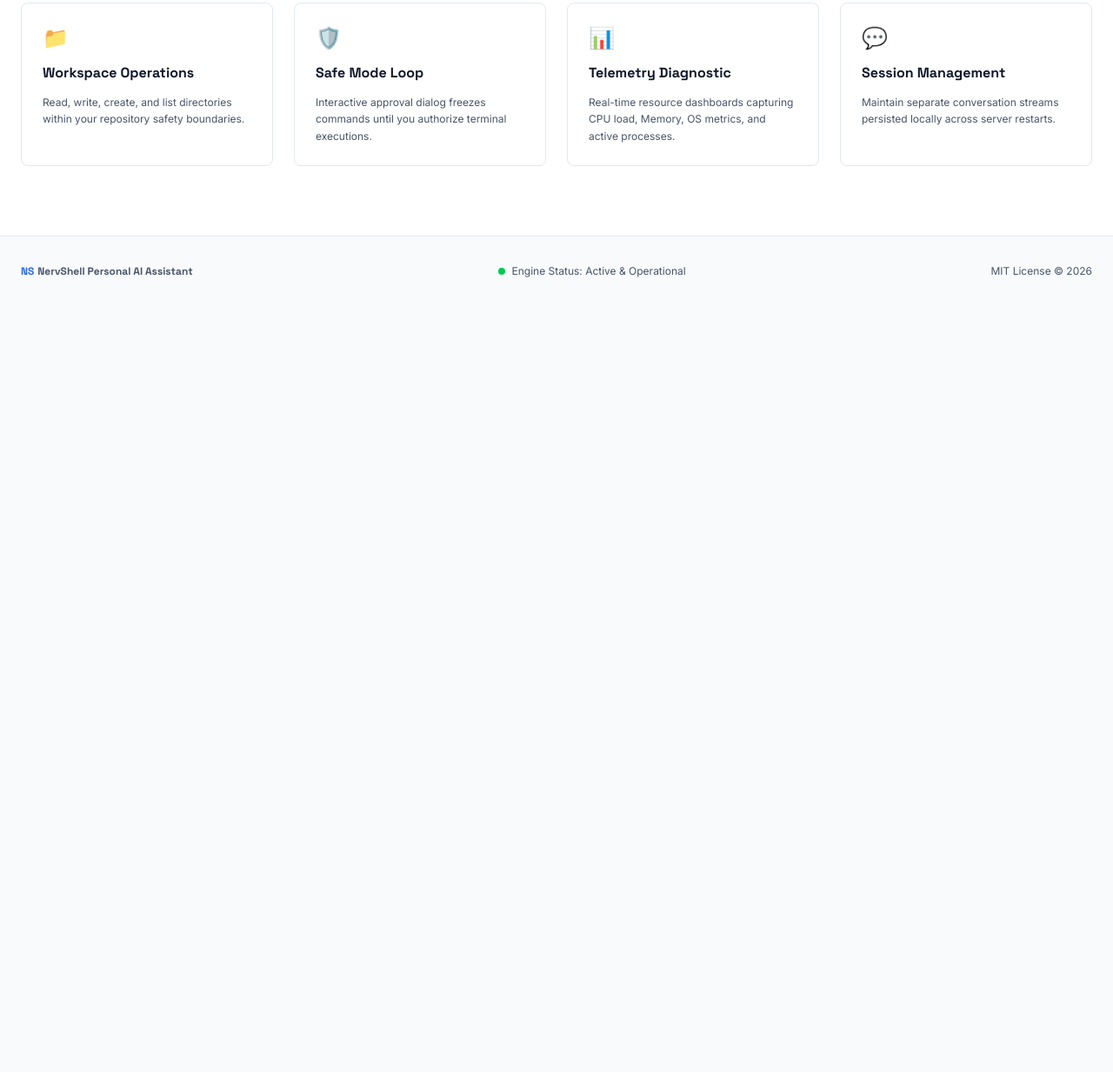
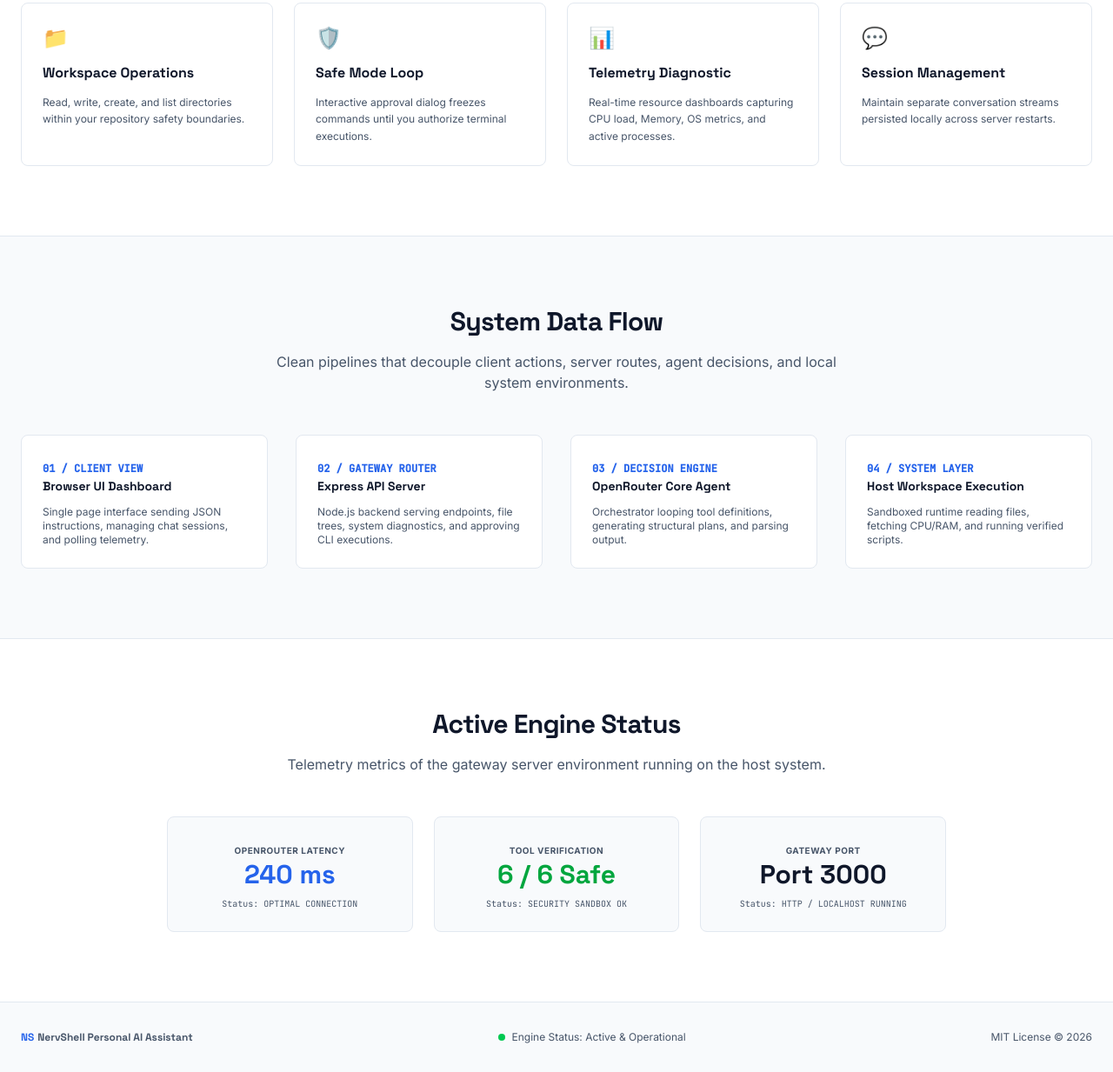
Before and after one commit to rj9884/NervShell, a website built with Vite: page index.html in a window 1280 px wide. Shown: the part 915-2148 px from the top of the page at 87% size. Before the commit the page ends 1267 px from the top, so only its background shows below. Built offline with nearby package versions, Linux system fonts and the light colour scheme; files whose address does not match are found by name.

Commit message:
fix: add missing architecture and status sections to index.html

```diff
--- a/index.html
+++ b/index.html
@@ -133,6 +133,87 @@
             <p class="text-xs text-text-secondary leading-relaxed">
               Maintain separate conversation streams persisted locally across server restarts.
             </p>
+          </div>
+        </div>
+    </section>
+
+    <!-- Architecture Section -->
+    <section id="architecture" class="bg-slate-50 border-t border-border-solid py-20">
+      <div class="max-w-7xl mx-auto px-6 space-y-12">
+        <div class="text-center space-y-4 max-w-2xl mx-auto">
+          <h2 class="text-3xl font-display font-bold tracking-tight">System Data Flow</h2>
+          <p class="text-text-secondary text-base">
+            Clean pipelines that decouple client actions, server routes, agent decisions, and local system environments.
+          </p>
+        </div>
+
+        <div class="grid grid-cols-1 lg:grid-cols-4 gap-8 relative">
+          <!-- Item 1: Web Interface -->
+          <div class="panel-card p-6 bg-white space-y-3 relative z-10">
+            <span class="text-xs font-mono text-accent-blue font-bold">01 / CLIENT VIEW</span>
+            <h4 class="text-sm font-bold font-display">Browser UI Dashboard</h4>
+            <p class="text-xs text-text-secondary">
+              Single page interface sending JSON instructions, managing chat sessions, and polling telemetry.
+            </p>
+          </div>
+
+          <!-- Item 2: Express Server -->
+          <div class="panel-card p-6 bg-white space-y-3 relative z-10">
+            <span class="text-xs font-mono text-accent-blue font-bold">02 / GATEWAY ROUTER</span>
+            <h4 class="text-sm font-bold font-display">Express API Server</h4>
+            <p class="text-xs text-text-secondary">
+              Node.js backend serving endpoints, file trees, system diagnostics, and approving CLI executions.
+            </p>
+          </div>
+
+          <!-- Item 3: Agent Core -->
+          <div class="panel-card p-6 bg-white space-y-3 relative z-10">
+            <span class="text-xs font-mono text-accent-blue font-bold">03 / DECISION ENGINE</span>
+            <h4 class="text-sm font-bold font-display">OpenRouter Core Agent</h4>
+            <p class="text-xs text-text-secondary">
+              Orchestrator looping tool definitions, generating structural plans, and parsing output.
+            </p>
+          </div>
+
+          <!-- Item 4: OS Sandboxed Shell -->
+          <div class="panel-card p-6 bg-white space-y-3 relative z-10">
+            <span class="text-xs font-mono text-accent-blue font-bold">04 / SYSTEM LAYER</span>
+            <h4 class="text-sm font-bold font-display">Host Workspace Execution</h4>
+            <p class="text-xs text-text-secondary">
+              Sandboxed runtime reading files, fetching CPU/RAM, and running verified scripts.
+            </p>
+          </div>
+        </div>
+      </div>
+    </section>
+
+    <!-- System Status Section -->
+    <section id="demo" class="bg-white border-t border-border-solid py-20">
+      <div class="max-w-7xl mx-auto px-6 space-y-12">
+        <div class="text-center space-y-4 max-w-2xl mx-auto">
+          <h2 class="text-3xl font-display font-bold tracking-tight">Active Engine Status</h2>
+          <p class="text-text-secondary text-base">
+            Telemetry metrics of the gateway server environment running on the host system.
+          </p>
+        </div>
+
+        <div class="grid grid-cols-1 md:grid-cols-3 gap-6 max-w-4xl mx-auto">
+          <div class="panel-card p-6 bg-slate-50 space-y-2 text-center">
+            <span class="text-[10px] font-bold uppercase tracking-wider text-text-secondary">OpenRouter Latency</span>
+            <div class="text-3xl font-display font-bold text-accent-blue">240 ms</div>
+            <p class="text-[10px] text-text-secondary font-mono">Status: OPTIMAL CONNECTION</p>
+          </div>
+
+          <div class="panel-card p-6 bg-slate-50 space-y-2 text-center">
+            <span class="text-[10px] font-bold uppercase tracking-wider text-text-secondary">Tool Verification</span>
+            <div class="text-3xl font-display font-bold text-green-600">6 / 6 Safe</div>
+            <p class="text-[10px] text-text-secondary font-mono">Status: SECURITY SANDBOX OK</p>
+          </div>
+
+          <div class="panel-card p-6 bg-slate-50 space-y-2 text-center">
+            <span class="text-[10px] font-bold uppercase tracking-wider text-text-secondary">Gateway Port</span>
+            <div class="text-3xl font-display font-bold text-text-primary">Port 3000</div>
+            <p class="text-[10px] text-text-secondary font-mono">Status: HTTP / LOCALHOST RUNNING</p>
           </div>
         </div>
       </div>
```
